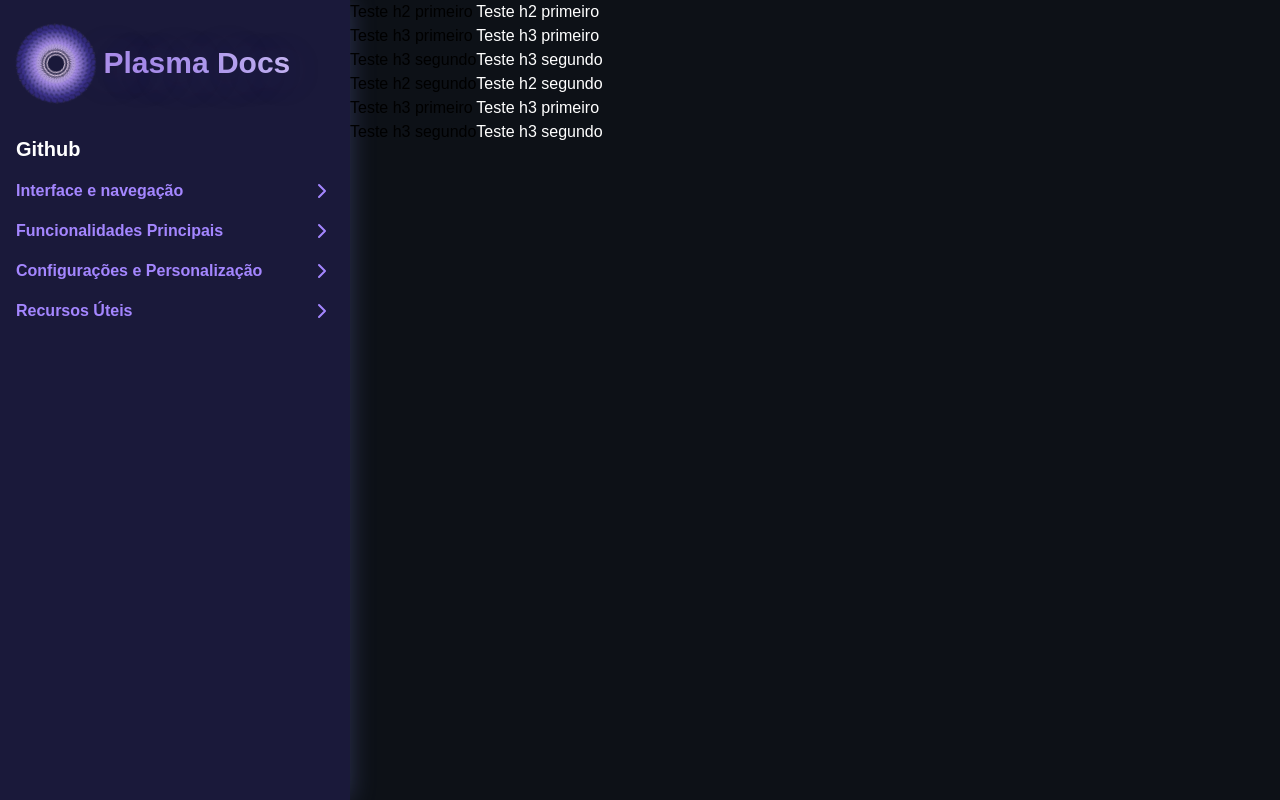
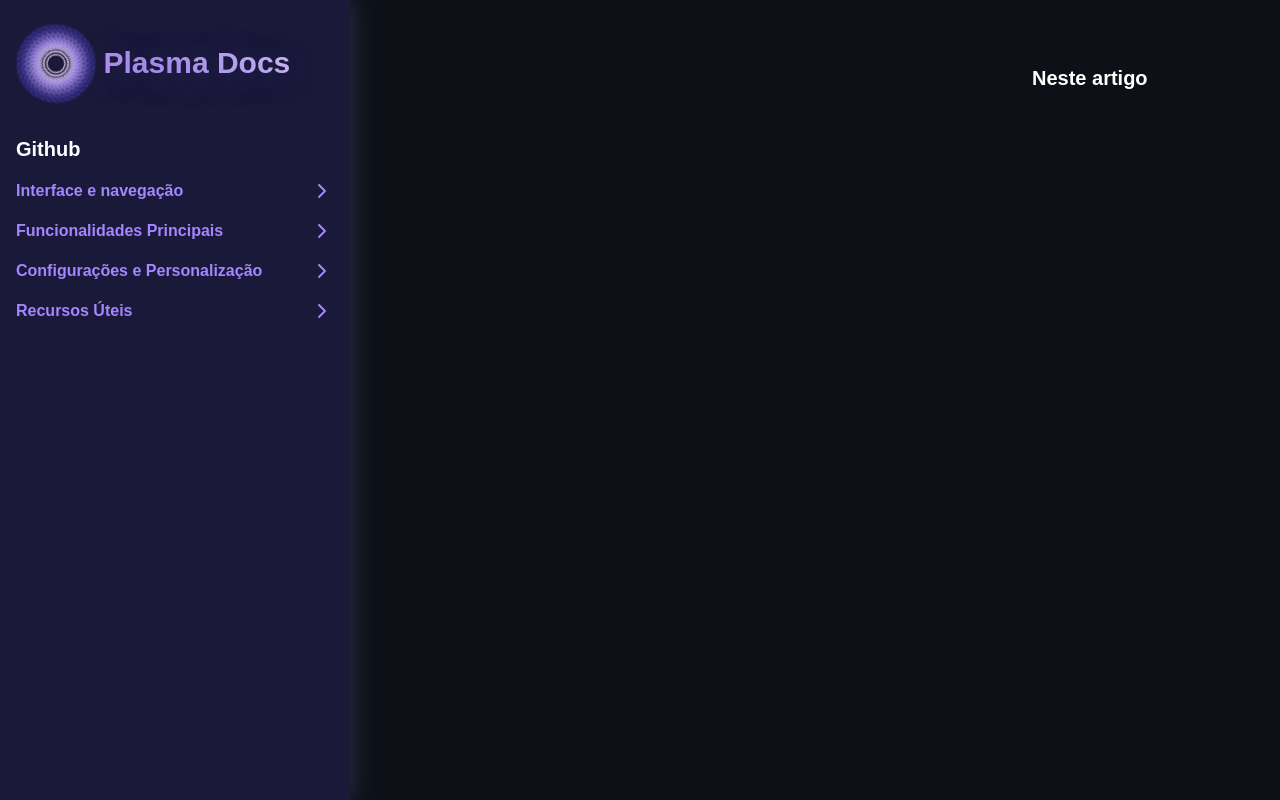
Before and after one commit to Plasma-Dev12/plasma-docs, a Next.js app: page /docs in a window 1280 px wide. Built offline with nearby package versions, Linux system fonts and the light colour scheme; a web font is replaced by a local one.

Commit message:
:sparkles: feat: Finished anchor links component

```diff
--- a/src/app/docs/layout.tsx
+++ b/src/app/docs/layout.tsx
@@ -7,9 +7,9 @@ export default function LayoutDocs({
     children: React.ReactNode;
   }>) {
     return (
-      <div className="flex">
+      <div className="flex w-full justify-between">
         <Sidebar />
-        <div className="overflow-y-auto">
+        <div className="flex-1 ">
             {children}
         </div>
         <AnchorLinks />
--- a/src/app/docs/page.tsx
+++ b/src/app/docs/page.tsx
@@ -1,12 +1,6 @@
 export default function GithubDocs() {
   return (
     <>
-      <h2>Teste h2 primeiro</h2>
-      <h3>Teste h3 primeiro</h3>
-      <h3>Teste h3 segundo</h3>
-      <h2>Teste h2 segundo</h2>
-      <h3>Teste h3 primeiro</h3>
-      <h3>Teste h3 segundo</h3>
     </>
   );
 }
--- a/src/components/AnchorLinks.tsx
+++ b/src/components/AnchorLinks.tsx
@@ -1,27 +1,33 @@
 "use client";
-import React, { useEffect, useState } from 'react';
+import React, { Fragment, useEffect, useState } from 'react';
 
 export default function AnchorLinks() {
     const [headings, setHeadings] = useState<{ id: string, text: string }[]>([]);
 
     useEffect(() => {
         const elements = Array.from(document.querySelectorAll('h2, h3'));
+        elements.forEach((element) => {
+            element.id = element.textContent || '';
+        })
         const headingData = elements.map((element) => ({
-            id: element.id,
+            id: element.textContent || '',
             text: element.textContent || ''
         }));
         setHeadings(headingData);
     }, []);
 
     return (
-        <nav>
-            <ul>
-                {headings.map((heading) => (
-                    <li key={heading.id} className='text-white'>
-                        <a href={`#${heading.id}`}>{heading.text}</a>
-                    </li>
-                ))}
-            </ul>
+        <nav className='mt-16 mr-12 w-[200px]'>
+            <div className='w-[200px] fixed'>
+                <span className='text-white text-xl font-bold'>Neste artigo</span>
+                <ul className='flex flex-col mt-3 gap-1'>
+                    {headings.map((heading) => (
+                        <li key={heading.id} className='text-white/70 hover:text-[#A486FF]'>
+                            <a href={`#${heading.id}`}>{heading.text}</a>
+                        </li>
+                    ))}
+                </ul>
+            </div>
         </nav>
     );
 }
--- a/src/components/Sidebar.tsx
+++ b/src/components/Sidebar.tsx
@@ -7,7 +7,8 @@ import SidebarItemLink from "./SidebarItemLink";
 export default function Sidebar() {
 
     return (
-        <div className="w-[350px] h-screen max-h-screen overflow-y-auto bg-[#28225F]/50 px-4 py-6 shadow-[0px_0px_24px_#8c93fb44]">
+        <div className="w-[350px] ">
+            <div className="w-[350px] fixed   h-screen max-h-screen overflow-y-auto bg-[#28225F]/50 px-4 py-6 shadow-[0px_0px_24px_#8c93fb44]">
                 <div className="flex flex-row items-center gap-2">
                     <Image
                         src={plasmaDocsLogo}
@@ -72,5 +73,6 @@ export default function Sidebar() {
                     </details>
                 </div>
             </div>
+        </div>
     );
 }
```
Lines whose indentation alone changed are shown as unchanged.
